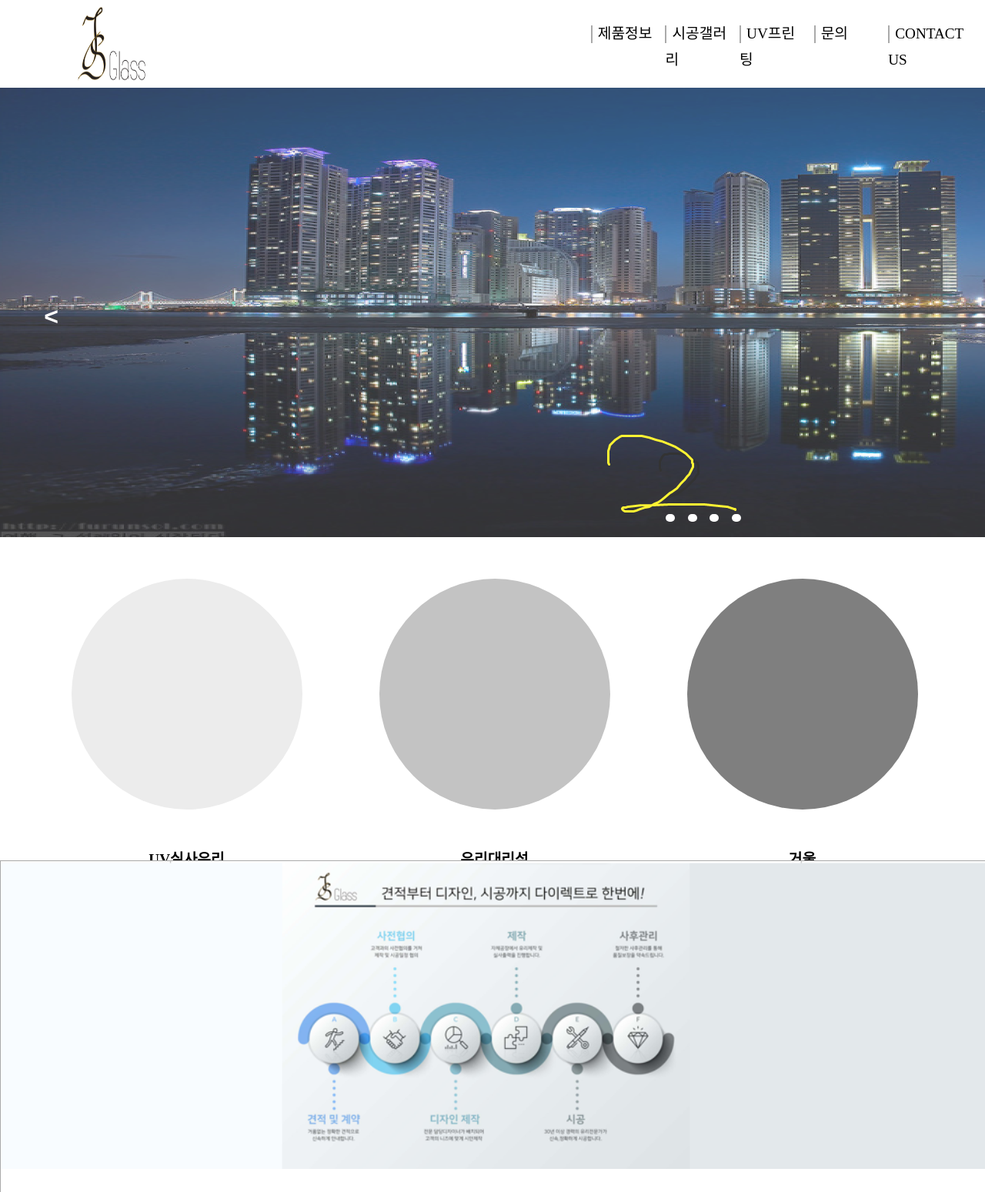
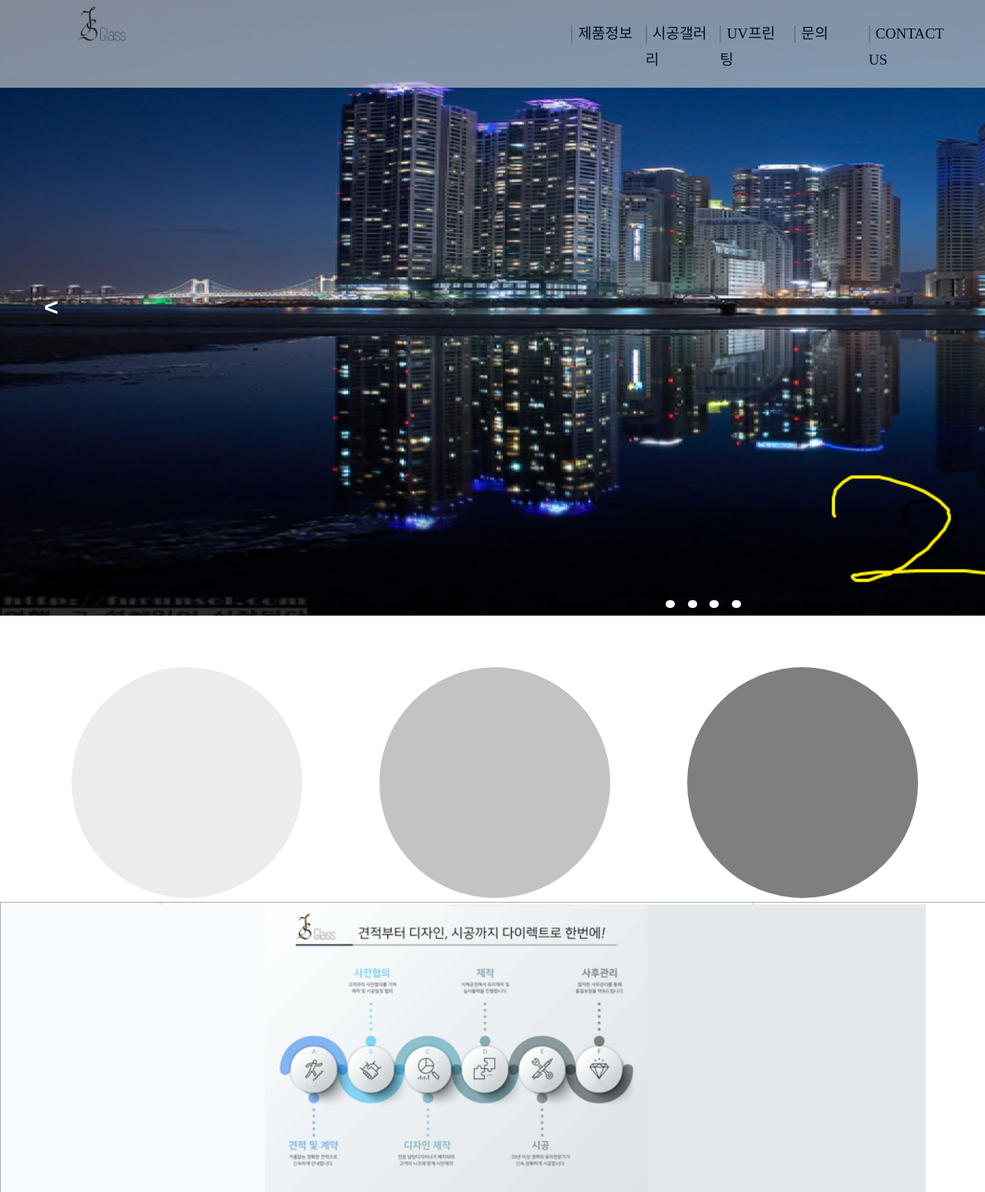
Before and after one commit to Heesun-Yoon/company-website, a plain HTML site: page front/main.html in a window 1280 px wide. Shown: the top 1549 px of the page at 77% size. Drawn offline with nearby package versions, Linux system fonts and the light colour scheme; a web font is replaced by a local one.

Commit message:
website_ver 2.24

```diff
--- a/front/main.html
+++ b/front/main.html
@@ -75,6 +75,14 @@
             /* background-color: #F2F2F2; */
             display: flex;
             flex: 0.04;
+            position: absolute;
+            background-color: #D9D9D9;
+            z-index: 1;
+            opacity: 0.6;
+        }
+
+        #top_menu_1 + ol {
+            opacity: 1;
         }
 
         @media(max-width:768px){
@@ -89,7 +97,7 @@
             /* border: 5px solid #aaa; */
             /* background-color: #bbb; */
             display: flex;
-            flex: 0.20;
+            flex: 0.25;
         }
 
         @media(max-width:768px){
@@ -169,7 +177,8 @@
 
         /* 그 외 태그 css */
         #logo {
-            width: 7%;
+            width: 5%;
+            height: 1%;
             /* 상 우 하 좌 */
             margin: 8px 0px 8px 100px;
         }
@@ -238,14 +247,17 @@
             border: 1px solid #eee;
             width: 10%;
             position: absolute;
-            top: 8.5%;
-            left: 56.2%;
+            top: 90%;
+            left: 54.3%;
             list-style: none;
             z-index: 1;
             background-color: white;
             padding: 10px;
             background-color: #f0f0f0;
         }
+
+
+
 
         /* 하위메뉴 li */
         #top_menu ul .top_menu_li #sub_menu li {
@@ -257,7 +269,8 @@
         }
 
         #top_menu ul .top_menu_li #sub_menu .sub_menu_link:hover {
-            color: #003670;
+            /* color: #003670;             */
+            color: black;
             font-weight: bold;
         }
 
@@ -279,7 +292,7 @@
             display: flex;
             flex-direction: row;
             overflow: hidden;
-            animation: slide 15s infinite;
+            /* animation: slide 15s infinite; */
         }
 
         /* @keyframes slide {
@@ -334,7 +347,7 @@
             max-width: 100%;
             height: auto;
             cursor: pointer;
-            opacity: 0.8;
+            /* opacity: 0.9; */
         }
 
         .slide_img:hover{
@@ -344,7 +357,7 @@
         /* 각 이미지의 width는 #slide_section width와 같아야함 */
         .slide_img {
             max-width: 7600px;
-            height: auto;
+            height: 800px;
         }
 
         #images_section1 {
@@ -356,7 +369,7 @@
             border-radius: 500px;
             width: 300px;
             height: 300px;
-            margin: 1% 3% 0 5%;
+            margin: 2% 3% 0 5%;
             cursor: pointer;
         }
 
@@ -445,7 +458,7 @@
             width: 30%;
             list-style: none;
             position: absolute;
-            top: 85%;
+            top: 90%;
             left: 43%;
         }
 
@@ -672,22 +685,22 @@
             <div id="img_sec_1" class="images_sec">
                 <img src="..\images\color1.png">
                 <div class="img_title">UV실사유리</div>
-                <div class="img_content">우리여보 안녕! 내사랑! 우리여보! 지금은 새벽 2시9분입니당. 내사랑 보고싶은 밤이에요</div>
+                <div class="img_content"> akjdfkadf dfasdfadfdsaf</div>
             </div>
             <div id="img_sec_2" class="images_sec">
                 <img src="..\images\color2.png">
                 <div class="img_title">유리대리석</div>
-                <div class="img_content">안녕우리여보 히히 향숙이는 열심히 작업쭈웅</div>
+                <div class="img_content">adfasdfasdfasdfasdfadfasdfa</div>
             </div>
             <div id="img_sec_3" class="images_sec">
                 <img src="..\images\color3.png">
                 <div class="img_title">거울</div>
-                <div class="img_content">졸리구 배는안고프구 여보는 보고싶어요 언능 주말돼서 보고싶어요</div>
+                <div class="img_content">afdadfasdfasdfasdfasdfasdf</div>
             </div>
             <div id="img_sec_4" class="images_sec">
                 <img src="..\images\color4.png">
                 <div class="img_title">유리칠판</div>
-                <div class="img_content">이것만 후딱 하구 빨리 자야지 내사랑 항상 고맙구 사랑하고 많이많이 보고싶어요</div>
+                <div class="img_content">dfadfadfawfdafawdf</div>
             </div>
         <!-- 이미지 섹션1 끝 -->
         </div>
```
